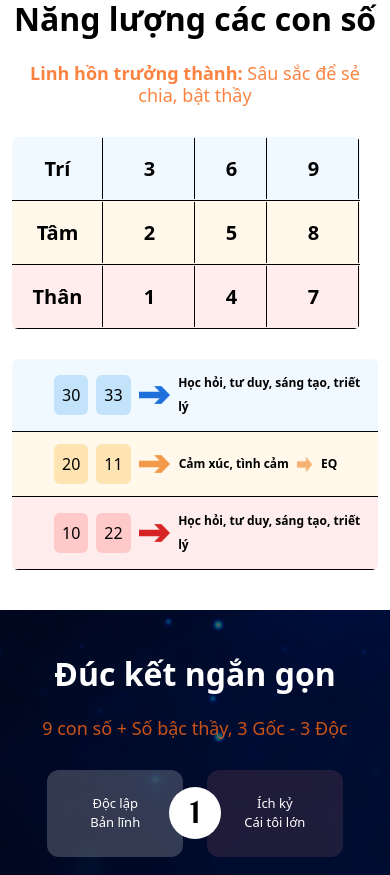
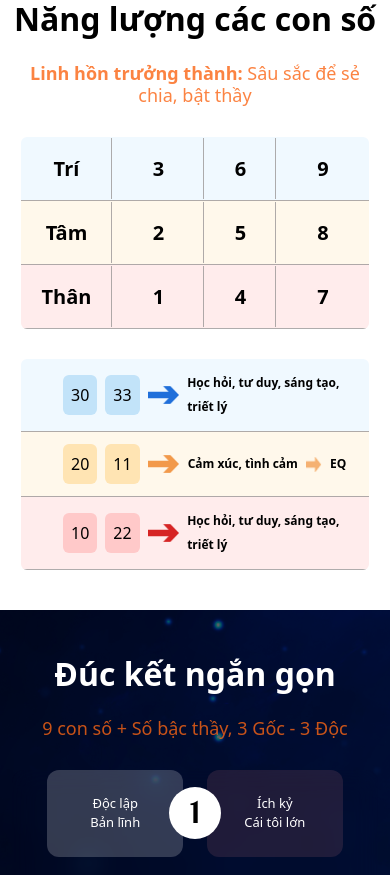
Before and after one commit to DoMinh-2003/Numerology, a React (Vite) app: page / in a window 390 px wide. Shown: the part 3780-4655 px from the top of the page. Built offline with nearby package versions, Linux system fonts and the light colour scheme; a web font is replaced by a local one.

Commit message:
fix table

```diff
--- a/src/components/table/Table.jsx
+++ b/src/components/table/Table.jsx
@@ -5,7 +5,7 @@ function Item({ items, background }) {
   return (
     <>
       <tr
-        className=" border-b border-black  w-fit"
+        className=" border-b border-[rgba(155,152,152,0.8)]  w-fit"
         style={{ backgroundColor: background }}
       >
         {items.map((item, index) => {
@@ -23,7 +23,7 @@ function ItemResposive({ items, background }) {
   return (
     <>
       <tr
-        className="border-b border-black "
+        className="border-b border-[rgba(155,152,152,0.8)] "
         style={{ backgroundColor: background }}
       >
         {items.map((item, index) => {
@@ -40,9 +40,10 @@ function ItemResposive({ items, background }) {
 }
 function Table({ data }) {
   const isQuery = useMediaQuery({ query: "(max-width: 755px)" });
+  const isQueryTable = useMediaQuery({ query: "(max-width: 372px)" });
   return (
     <div className="flex flex-col">
-      <table className=" rounded-[6px] w-fit overflow-hidden">
+      <table className=" rounded-[6px] w-fit overflow-hidden  ">
         {data.map((item, index) => {
           return (
             <Item
@@ -54,7 +55,11 @@ function Table({ data }) {
         })}
       </table>
       {isQuery && (
-        <table className="mt-[30px] rounded-[6px] overflow-hidden">
+        <table
+          className={`mt-[30px] ${
+            isQueryTable ? "w-[294px]" : "w-[348px]"
+          }  rounded-[6px] overflow-hidden outline-[rgba(155,152,152,0.8)] outline-[1px]`}
+        >
           {data.map((item, index) => {
             return (
               <ItemResposive
--- a/src/pages/homepage/HomePage.jsx
+++ b/src/pages/homepage/HomePage.jsx
@@ -45,7 +45,9 @@ function HomePage() {
       btn: () => {
         return (
           <div className="card-btn sm:w-[327px] w-[250px] h-[85px] leading-[30px] rounded-[6px] flex flex-col items-center justify-center bg-white">
-            <p className="text-orange-400 font-[500] text-[15px] italic">Sự kết hợp</p>
+            <p className="text-orange-400 font-[500] text-[15px] italic">
+              Sự kết hợp
+            </p>
             <p className="text-black font-[600] text-[20px]">
               Ngày sinh + Họ tên
             </p>
@@ -125,7 +127,7 @@ function HomePage() {
                 : isQueryTable
                 ? "w-[90px]"
                 : "px-3"
-            } py-4 border-r border-black w-[70px] text-[20px] font-[600] leading-[29.05px] flex justify-center items-center`}
+            } py-4 border-r border-[rgba(155,152,152,0.8)] w-[70px] text-[20px] font-[600] leading-[29.05px] flex justify-center items-center`}
           >
             Trí
           </div>
@@ -138,13 +140,13 @@ function HomePage() {
                 : isQueryTable
                 ? "w-[90px]"
                 : "px-3"
-            } py-4 border-r border-black w-[70px] text-[20px] font-[600] leading-[29.05px] flex justify-center items-center`}
+            } py-4 border-r border-[rgba(155,152,152,0.8)] w-[70px] text-[20px] font-[600] leading-[29.05px] flex justify-center items-center`}
           >
             3
           </div>
         ),
         3: () => (
-          <div className="px-3 py-4 border-r border-black w-[70px] text-[20px] font-[600] leading-[29.05px]  flex justify-center items-center">
+          <div className="px-3 py-4 border-r border-[rgba(155,152,152,0.8)] w-[70px] text-[20px] font-[600] leading-[29.05px]  flex justify-center items-center">
             6
           </div>
         ),
@@ -156,13 +158,13 @@ function HomePage() {
                 : isQueryTable
                 ? "w-[90px]"
                 : "px-3"
-            } py-4 border-r border-black w-[70px] text-[20px] font-[600] leading-[29.05px] flex justify-center items-center`}
+            } py-4 md:border-r border-[rgba(155,152,152,0.8)] w-[70px] text-[20px] font-[600] leading-[29.05px] flex justify-center items-center`}
           >
             9
           </div>
         ),
         5: () => (
-          <div className="flex items-center justify-center ml-[30px] mr-[] xl:mr-[100px]">
+          <div className="flex items-center justify-center ml-[30px] mr-[10px] xl:mr-[100px]">
             <span className=" px-2 py-2  bg-[#C2E3F9] text-center rounded-[6px] mr-2">
               30
             </span>
@@ -192,7 +194,7 @@ function HomePage() {
                 : isQueryTable
                 ? "w-[90px]"
                 : "px-3"
-            } py-4 border-r border-black w-[70px] text-[20px] font-[600] leading-[29.05px] flex justify-center items-center`}
+            } py-4 border-r border-[rgba(155,152,152,0.8)] w-[70px] text-[20px] font-[600] leading-[29.05px] flex justify-center items-center`}
           >
             Tâm
           </div>
@@ -205,13 +207,13 @@ function HomePage() {
                 : isQueryTable
                 ? "w-[90px]"
                 : "px-3"
-            } py-4 border-r border-black w-[70px] text-[20px] font-[600] leading-[29.05px] flex justify-center items-center`}
+            } py-4 border-r border-[rgba(155,152,152,0.8)] w-[70px] text-[20px] font-[600] leading-[29.05px] flex justify-center items-center`}
           >
             2
           </div>
         ),
         3: () => (
-          <div className="px-3 py-4 border-r border-black w-[70px] text-[20px] font-[600] leading-[29.05px]  flex justify-center items-center">
+          <div className="px-3 py-4 border-r border-[rgba(155,152,152,0.8)] w-[70px] text-[20px] font-[600] leading-[29.05px]  flex justify-center items-center">
             5
           </div>
         ),
@@ -223,13 +225,13 @@ function HomePage() {
                 : isQueryTable
                 ? "w-[90px]"
                 : "px-3"
-            } py-4 border-r border-black w-[70px] text-[20px] font-[600] leading-[29.05px] flex justify-center items-center`}
+            } py-4 md:border-r border-[rgba(155,152,152,0.8)] w-[70px] text-[20px] font-[600] leading-[29.05px] flex justify-center items-center`}
           >
             8
           </div>
         ),
         5: () => (
-          <div className="flex items-center justify-center ml-[30px] mr-[] xl:mr-[100px]">
+          <div className="flex items-center justify-center ml-[30px] mr-[10px] xl:mr-[100px]">
             <span className=" px-2 py-2  bg-[#ffe4b3] text-center rounded-[6px]  mr-2">
               20
             </span>
@@ -265,7 +267,7 @@ function HomePage() {
                 : isQueryTable
                 ? "w-[90px]"
                 : "px-3"
-            } py-4 border-r border-black w-[70px] text-[20px] font-[600] leading-[29.05px] flex justify-center items-center`}
+            } py-4 border-r border-[rgba(155,152,152,0.8)] w-[70px] text-[20px] font-[600] leading-[29.05px] flex justify-center items-center`}
           >
             Thân
           </div>
@@ -278,13 +280,13 @@ function HomePage() {
                 : isQueryTable
                 ? "w-[90px]"
                 : "px-3"
-            } py-4 border-r border-black w-[70px] text-[20px] font-[600] leading-[29.05px] flex justify-center items-center`}
+            } py-4 border-r border-[rgba(155,152,152,0.8)] w-[70px] text-[20px] font-[600] leading-[29.05px] flex justify-center items-center`}
           >
             1
           </div>
         ),
         3: () => (
-          <div className="px-3 py-4 border-r border-black w-[70px] text-[20px] font-[600] leading-[29.05px]  flex justify-center items-center">
+          <div className="px-3 py-4 border-r border-[rgba(155,152,152,0.8)] w-[70px] text-[20px] font-[600] leading-[29.05px]  flex justify-center items-center">
             4
           </div>
         ),
@@ -296,13 +298,13 @@ function HomePage() {
                 : isQueryTable
                 ? "w-[90px]"
                 : "px-3"
-            } py-4 border-r border-black w-[70px] text-[20px] font-[600] leading-[29.05px] flex justify-center items-center`}
+            } py-4 md:border-r border-[rgba(155,152,152,0.8)] w-[70px] text-[20px] font-[600] leading-[29.05px] flex justify-center items-center`}
           >
             7
           </div>
         ),
         5: () => (
-          <div className="flex items-center justify-start  ml-[30px] mr-[] xl:mr-[100px]">
+          <div className="flex items-center justify-start  ml-[30px] mr-[10px] xl:mr-[100px]">
             <span className=" px-2 py-2 bg-[#ffc9c9] text-center rounded-[6px] mr-2">
               10
             </span>
@@ -539,7 +541,7 @@ function HomePage() {
           <div className="homePage__reason--desc font-bold sm:text-[18px] text-[14px]  sm:leading-[28px] text-center text-[#FB6514] mb-[10px] px-5">
             Tấm bản đồ - GPS (Góc nhìn của TSH)
           </div>
-          <div className="homePage__reason--subdesc font-semibold sm:text-[16px] text-[16px] font-[600] opacity-[80%] leading-[28px] text-center text-white  sm:mb-[60px] mb-[20px] px-5">
+          <div className="homePage__reason--subdesc sm:text-[16px] text-[16px] font-[600] opacity-[80%] leading-[28px] text-center text-white  sm:mb-[60px] mb-[20px] px-5">
             Khám phá: Ưu - Nhược
             <span className="font-[400]">
               , xu hướng phát triển (đam mê, sở trường, sợi chỉ đỏ,...)
@@ -873,12 +875,15 @@ function HomePage() {
             />
           </div>
           <div className="homePage__pythagore--desc text-[18px] leading-[21.78px] mb-[30px] opacity-[80%] xl:mb-[60px] font-[500] text-center text-[#FB6514]">
-            <p><b className="font-[700]">Linh hồn trưởng thành:</b> Sâu sắc để sẻ chia, bật thầy</p>
+            <p>
+              <b className="font-[700]">Linh hồn trưởng thành:</b> Sâu sắc để sẻ
+              chia, bật thầy
+            </p>
           </div>
           <div className="homePage__pythagore--wrapper flex items-center justify-center gap-[50px]">
             <Table data={data} />
             <div
-              className={`hidden xl:block px-[10px] w-fit py-[10px] border border-black rounded-[12px]`}
+              className={`hidden xl:block px-[10px] w-fit py-[10px] border border-[rgba(155,152,152,0.8)] rounded-[12px]`}
             >
               <img src={image} className="block w-[156px] h-[198px]  " alt="" />
             </div>
```
